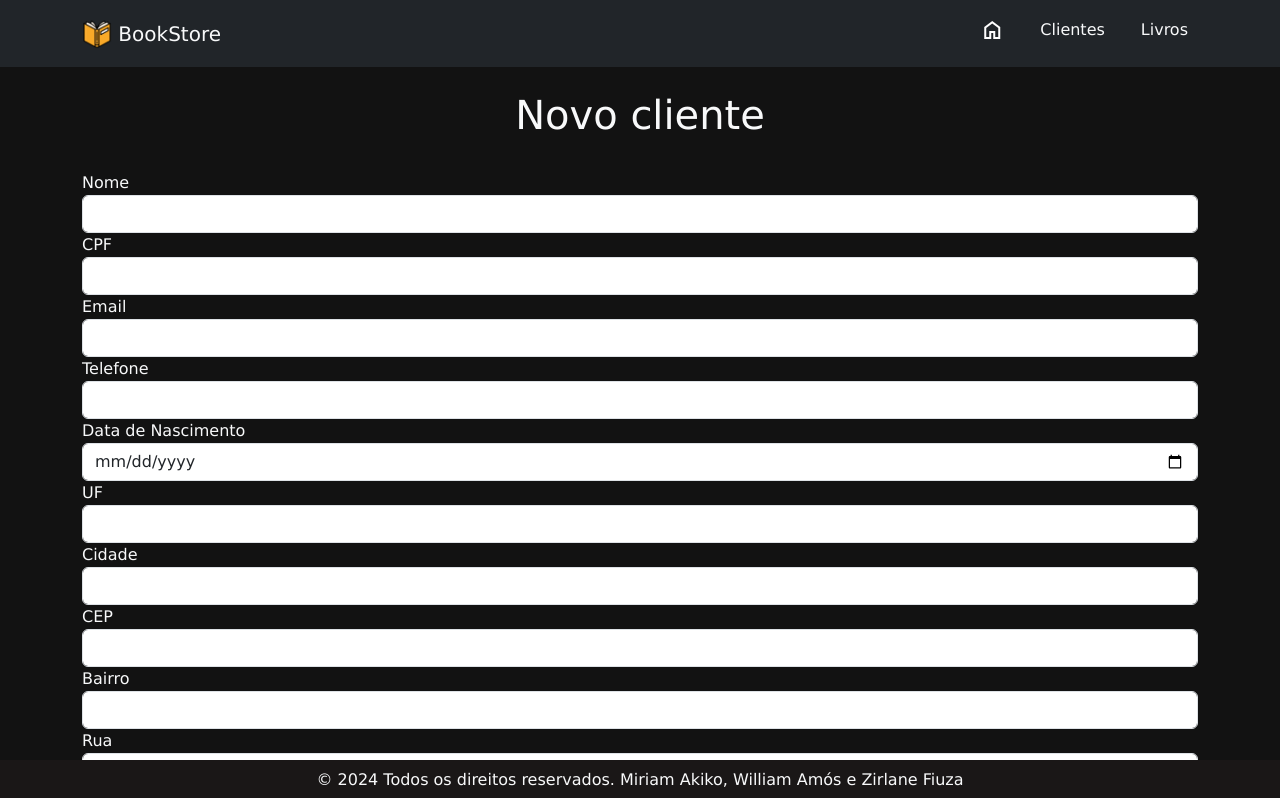
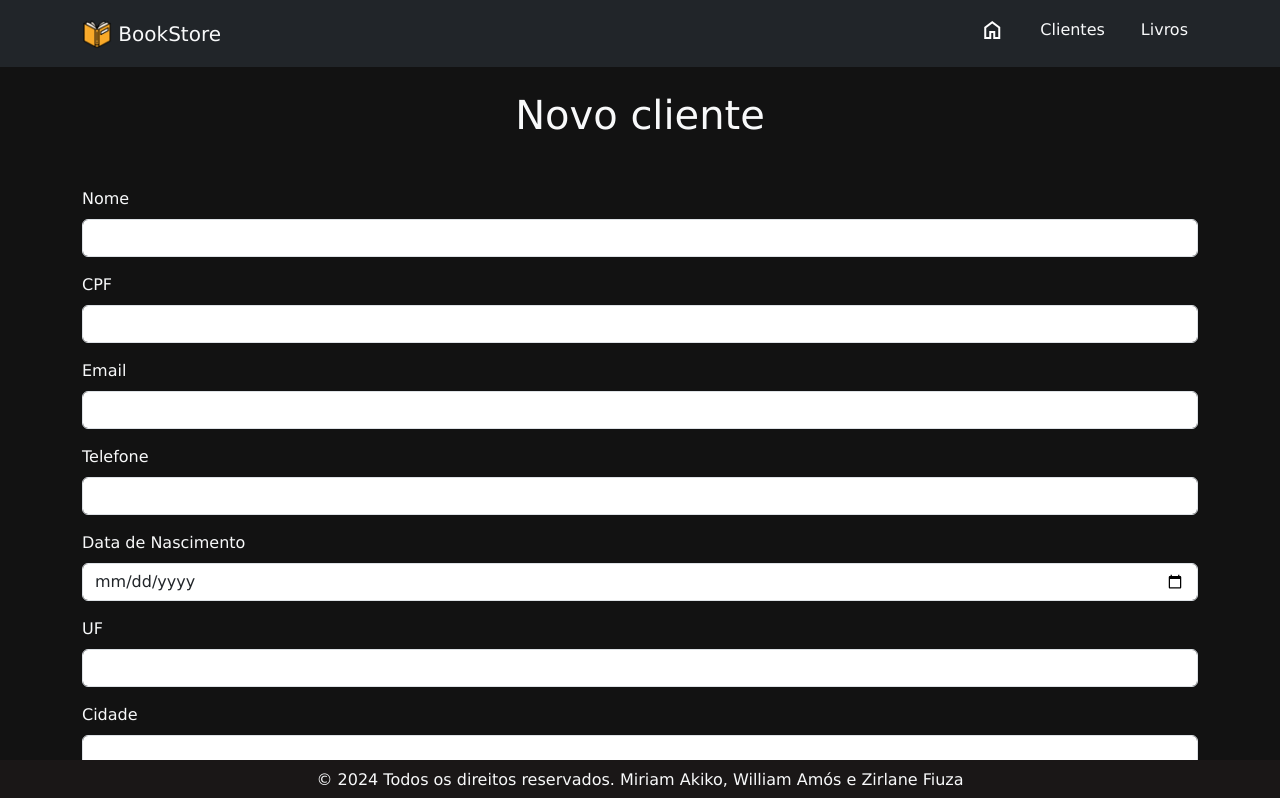
Before and after one commit to Zirlanefiuza/bookstore-data, a React (Vite) app in the folder bookstore-front/: page /clientes/novo in a window 1280 px wide. Shown: the top 798 px of the page. Built offline with nearby package versions, Linux system fonts and the light colour scheme.

Commit message:
Ajuste de margem nas labelas dos formulário de adicionar e editar cliente e livros

```diff
--- a/bookstore-front/src/pages/EditarLivro.jsx
+++ b/bookstore-front/src/pages/EditarLivro.jsx
@@ -48,48 +48,48 @@ function EditarLivro() {
       <h1>Editar Livro</h1>
       <hr />
       <form onSubmit={handleSubmit(atualizarLivro)}>
-        <div>
+        <div className="mt-3">
           <label htmlFor="title">Título</label>
           <input
             type="text"
             id="title"
-            className="form-control"
+            className="form-control mt-2"
             {...register("title", { required: true, maxLength: 200 })}
           />
           {errors.title && (
             <small className="text-danger">O título é inválido!</small>
           )}
         </div>
-        <div>
+        <div className="mt-3">
           <label htmlFor="author">Autor</label>
           <input
             type="text"
             id="author"
-            className="form-control"
+            className="form-control mt-2"
             {...register("author", { required: true, maxLength: 200 })}
           />
           {errors.author && (
             <small className="text-danger">O autor é inválido!</small>
           )}
         </div>
-        <div>
+        <div className="mt-3">
           <label htmlFor="isbn">ISBN</label>
           <input
             type="text"
             id="isbn"
-            className="form-control"
+            className="form-control mt-2"
             {...register("isbn", { required: true, maxLength: 13 })}
           />
           {errors.isbn && (
             <small className="text-danger">O ISBN é inválido!</small>
           )}
         </div>
-        <div>
+        <div className="mt-3">
           <label htmlFor="publishYear">Ano de Publicação</label>
           <input
             type="number"
             id="publishYear"
-            className="form-control"
+            className="form-control mt-2"
             {...register("publishYear", { required: true })}
           />
           {errors.publishYear && (
@@ -98,12 +98,12 @@ function EditarLivro() {
             </small>
           )}
         </div>
-        <div>
+        <div className="mt-3">
           <label htmlFor="genre">Gênero</label>
           <input
             type="text"
             id="genre"
-            className="form-control"
+            className="form-control mt-2"
             {...register("genre", { required: true, maxLength: 50 })}
           />
           {errors.genre && (
--- a/bookstore-front/src/pages/NovoCliente.jsx
+++ b/bookstore-front/src/pages/NovoCliente.jsx
@@ -29,60 +29,60 @@ function NovoCliente() {
       <h1>Novo cliente</h1>
       <br />
       <form onSubmit={handleSubmit(salvarCliente)}>
-        <div>
+        <div className="mt-3">
           <label htmlFor="nome">Nome</label>
           <input
             type="text"
             id="nome"
-            className="form-control"
+            className="form-control mt-2"
             {...register("nome", { required: true, maxLength: 200 })}
           />
           {errors.nome && (
             <small className="text-danger">O nome é inválido!</small>
           )}
         </div>
-        <div>
+        <div className="mt-3">
           <label htmlFor="cpf">CPF</label>
           <input
             type="cpf"
             id="cpf"
-            className="form-control"
+            className="form-control mt-2"
             {...register("cpf", { required: true, maxLength: 200 })}
           />
           {errors.cpf && (
             <small className="text-danger">O cpf é inválido!</small>
           )}
         </div>
-        <div>
+        <div className="mt-3">
           <label htmlFor="email">Email</label>
           <input
             type="email"
             id="email"
-            className="form-control"
+            className="form-control mt-2"
             {...register("email", { required: true, maxLength: 200 })}
           />
           {errors.email && (
             <small className="text-danger">O email é inválido!</small>
           )}
         </div>
-        <div>
+        <div className="mt-3">
           <label htmlFor="telefone">Telefone</label>
           <input
             type="tel"
             id="telefone"
-            className="form-control"
+            className="form-control mt-2"
             {...register("telefone", { required: true, maxLength: 200 })}
           />
           {errors.telefone && (
             <small className="text-danger">O telefone é inválido!</small>
           )}
         </div>
-        <div>
+        <div className="mt-3">
           <label htmlFor="dataNascimento">Data de Nascimento</label>
           <input
             type="date"
             id="dataNascimento"
-            className="form-control"
+            className="form-control mt-2"
             {...register("dataNascimento", { required: true, maxLength: 200 })}
           />
           {errors.dataNascimento && (
@@ -91,72 +91,72 @@ function NovoCliente() {
             </small>
           )}
         </div>
-        <div>
+        <div className="mt-3">
           <label htmlFor="uf">UF</label>
           <input
             type="text"
             id="uf"
-            className="form-control"
+            className="form-control mt-2"
             {...register("endereco.uf", { required: true, maxLength: 2 })}
           />
           {errors.endereco?.uf && (
             <small className="text-danger">A UF é inválida!</small>
           )}
         </div>
-        <div>
+        <div className="mt-3">
           <label htmlFor="cidade">Cidade</label>
           <input
             type="text"
             id="cidade"
-            className="form-control"
+            className="form-control mt-2"
             {...register("endereco.cidade", { required: true, maxLength: 200 })}
           />
           {errors.endereco?.cidade && (
             <small className="text-danger">A cidade é inválida!</small>
           )}
         </div>
-        <div>
+        <div className="mt-3">
           <label htmlFor="cep">CEP</label>
           <input
             type="text"
             id="cep"
-            className="form-control"
+            className="form-control mt-2"
             {...register("endereco.cep", { required: true, maxLength: 8 })}
           />
           {errors.endereco?.cep && (
             <small className="text-danger">O CEP é inválido!</small>
           )}
         </div>
-        <div>
+        <div className="mt-3">
           <label htmlFor="bairro">Bairro</label>
           <input
             type="text"
             id="bairro"
-            className="form-control"
+            className="form-control mt-2"
             {...register("endereco.bairro", { required: true })}
           />
           {errors.endereco?.bairro && (
             <small className="text-danger">A rua é inválida!</small>
           )}
         </div>
-        <div>
+        <div className="mt-3">
           <label htmlFor="rua">Rua</label>
           <input
             type="text"
             id="rua"
-            className="form-control"
+            className="form-control mt-2"
             {...register("endereco.rua", { required: true })}
           />
           {errors.endereco?.rua && (
             <small className="text-danger">A rua é inválida!</small>
           )}
         </div>
-        <div>
+        <div className="mt-3">
           <label htmlFor="numero">Número</label>
           <input
             type="text"
             id="numero"
-            className="form-control"
+            className="form-control mt-2"
             {...register("endereco.numero", { required: true })}
           />
           {errors.endereco?.numero && (
--- a/bookstore-front/src/pages/NovoLivro.jsx
+++ b/bookstore-front/src/pages/NovoLivro.jsx
@@ -43,67 +43,67 @@ function NovoLivro() {
       <h1>Novo Livro</h1>
       <hr />
       <form onSubmit={handleSubmit(salvarLivro)}>
-        <div>
+        <div className="mt-3">
           <label htmlFor="title">Título</label>
           <input
             type="text"
             id="title"
-            className="form-control"
+            className="form-control mt-2"
             {...register("title", { required: true, maxLength: 200 })}
           />
           {errors.title && (
             <small className="text-danger">O título é inválido!</small>
           )}
         </div>
-        <div>
+        <div className="mt-3">
           <label htmlFor="author">Autor</label>
           <input
             type="text"
             id="author"
-            className="form-control"
+            className="form-control mt-2"
             {...register("author", { required: true, maxLength: 200 })}
           />
           {errors.author && (
             <small className="text-danger">O autor é inválido!</small>
           )}
         </div>
-        <div>
+        <div className="mt-3">
           <label htmlFor="isbn">ISBN</label>
           <input
             type="text"
             id="isbn"
-            className="form-control"
+            className="form-control mt-2"
             {...register("isbn", { required: true, maxLength: 13 })}
           />
           {errors.isbn && (
             <small className="text-danger">O ISBN é inválido!</small>
           )}
         </div>
-        <div>
+        <div className="mt-3">
           <label htmlFor="publishYear">Ano de Publicação</label>
           <input
             type="number"
             id="publishYear"
-            className="form-control"
+            className="form-control mt-2"
             {...register("publishYear", { required: true })}
           />
           {errors.publishYear && (
             <small className="text-danger">O ano de publicação é inválido!</small>
           )}
         </div>
-        <div>
+        <div className="mt-3">
           <label htmlFor="genre">Gênero</label>
           <input
             type="text"
             id="genre"
-            className="form-control"
+            className="form-control mt-2"
             {...register("genre", { required: true, maxLength: 50 })}
           />
           {errors.genre && (
             <small className="text-danger">O gênero é inválido!</small>
           )}
         </div>
-        <div>
+        <div className="mt-3">
           <label htmlFor="clienteId">Cliente</label>
           <select
             className="form-select"
```
Also changed, not shown: bookstore-front/src/index.css (+0 -9 lines), bookstore-front/src/pages/EditarCliente.jsx (+22 -22 lines).
